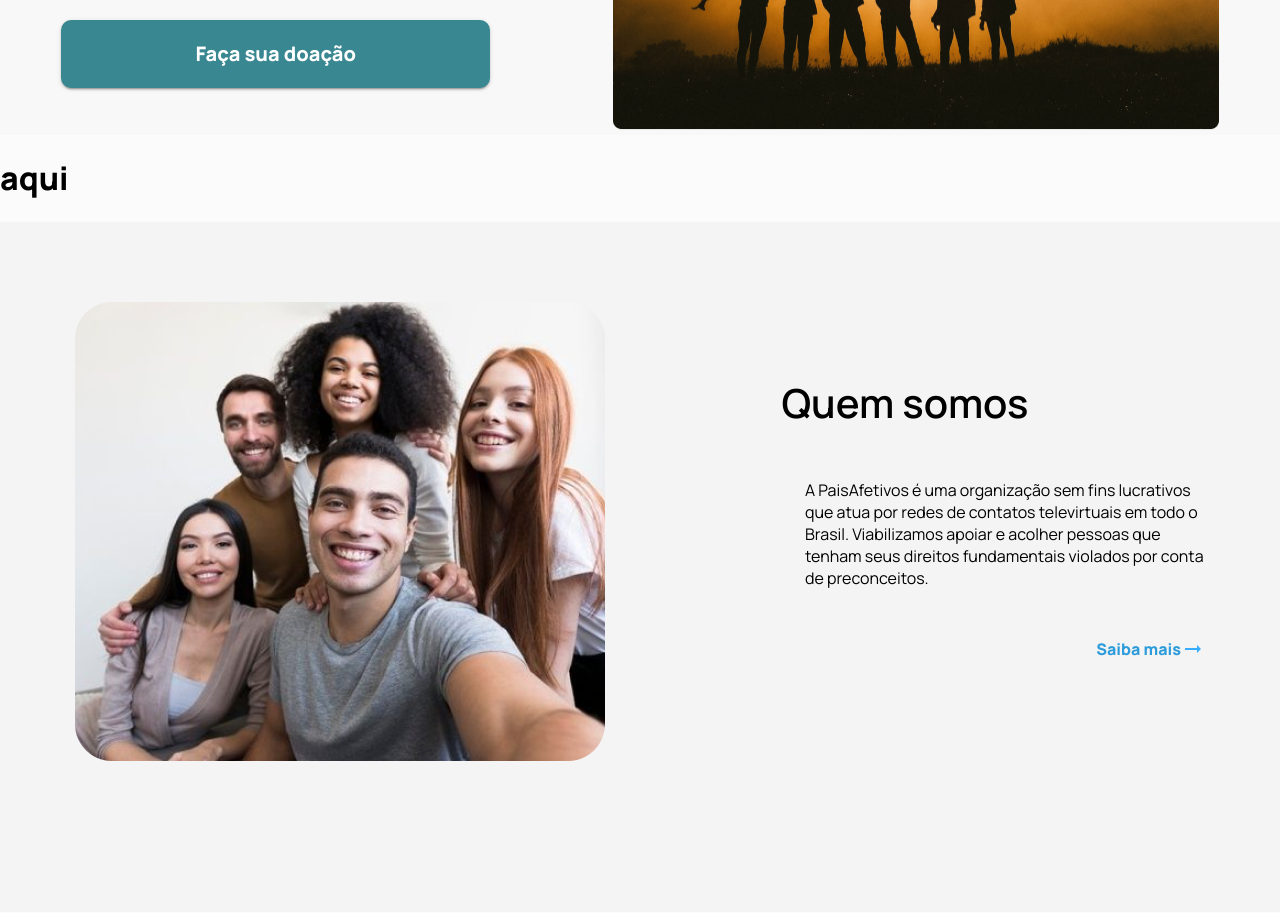
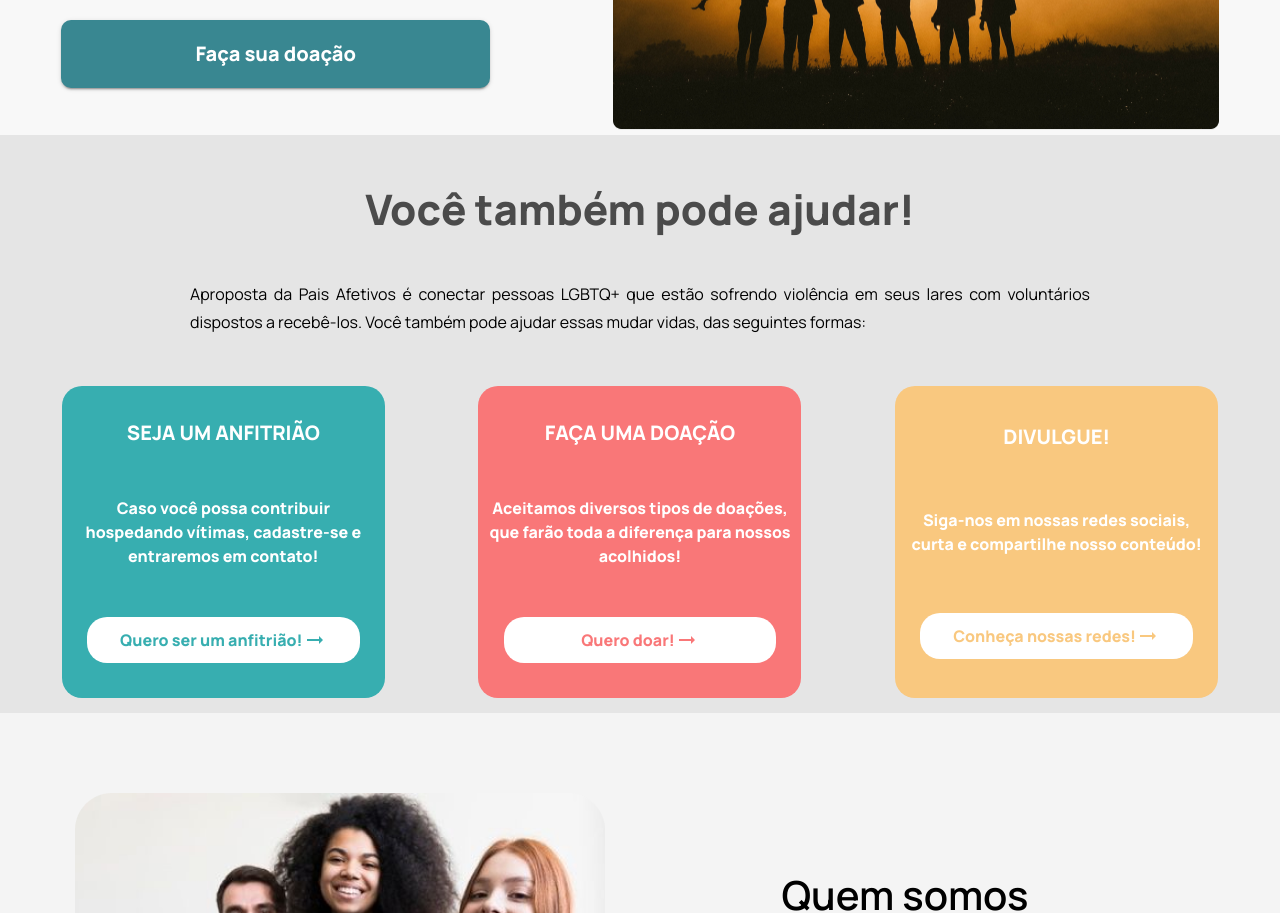
Before and after one commit to GrupoCPB/paisafetivos-web-frontend, a React (Create React App) app: page / in a window 1280 px wide. Shown: the part 500-1413 px from the top of the page. Built offline with nearby package versions, Linux system fonts and the light colour scheme.

Commit message:
add: seção 'você tambem pode ajudar'

```diff
--- a/src/components/Home/SectionDonation/index.jsx
+++ b/src/components/Home/SectionDonation/index.jsx
@@ -2,6 +2,7 @@ import React from "react";
 import Box from '@mui/material/Box';
 import donateImg from "assets/connectando-pessoas.png";
 import * as style from "./styled";
+import { H1, P, ButtonDonation, Img } from "./styled";
 
 export function SectionDonation() {
   return (
@@ -14,32 +15,32 @@ export function SectionDonation() {
           variant="div"
           sx={ style.sectionLefth }
         >
-          <style.H1
+          <H1
             variant="h1"
           >
             Acolhemos pessoas <style.Strong>LGBTQ+</style.Strong> em situação de vulnerabilidade.
-          </style.H1>
-          <style.P>
+          </H1>
+          <P>
             Atuamos desde 2009 acolhendo pessoas LGBTQ+ que são vítimas de
             violência. Nos ajude a transformar a vida dessas pessoas.
-          </style.P>
-          <style.ButtonDonation
+          </P>
+          <ButtonDonation
             variant="contained"
             sx={ style.buttonFull }
           >
             Faça sua doação
-          </style.ButtonDonation>
-          <style.ButtonDonation
+          </ButtonDonation>
+          <ButtonDonation
             variant="contained"
             sx={ style.buttonResponsive }
           >
             Doação
-          </style.ButtonDonation>
+          </ButtonDonation>
         </Box>
         <Box
           sx={{ display: { xs: "none", md: "block" } }}
         >
-          <style.Img src={ donateImg } alt="pessoas ao por do sol"></style.Img>
+          <Img src={ donateImg } alt="pessoas ao por do sol"></Img>
         </Box>
       </Box>
   );
--- a/src/components/Home/SectionHelpToo/index.jsx
+++ b/src/components/Home/SectionHelpToo/index.jsx
@@ -1,5 +1,69 @@
+import React from "react";
+import Box from '@mui/material/Box';
+import ArrowRightAltIcon from '@mui/icons-material/ArrowRightAlt';
+import * as style from './style';
+import { H2, H4, PCard, PBody, ButtonCard } from './style';
+
+
 export function SectionHelpToo() {
   return(
-    <h1>aqui</h1>
+    <Box
+      display="flex"
+      flexDirection="column"
+      alignItems="center"
+      bgcolor="#E5E5E5"
+      padding="15px"
+    >
+      <H2 variant="h2">Você também pode ajudar!</H2>
+      <PBody>Aproposta da Pais Afetivos é conectar pessoas LGBTQ+ que estão sofrendo violência em seus lares com voluntários dispostos a recebê-los. Você também pode ajudar essas mudar vidas, das seguintes formas: </PBody>
+      <Box
+        display="flex"
+        justifyContent="space-around"
+        sx={ style.sectionBotton }
+      >
+        <Box
+          backgroundColor="#37AEB0"
+          sx={ style.card }
+        >
+          <H4 variant="h4" >SEJA UM ANFITRIÃO</H4>
+          <PCard variant="body1">Caso você possa contribuir hospedando  vítimas, cadastre-se e entraremos em contato!</PCard>
+          <ButtonCard
+            style={ { color: "#37AEB0" } }
+            href="/"
+          >
+            Quero ser um anfitrião!
+            <ArrowRightAltIcon />
+          </ButtonCard>
+        </Box>
+        <Box
+          backgroundColor="#F97778"
+          sx={ style.card }
+        >
+          <H4 variant="h4" >FAÇA UMA DOAÇÃO</H4>
+          <PCard variant="body1">Aceitamos diversos tipos de doações, que farão toda a diferença para nossos acolhidos!</PCard>
+          <ButtonCard
+            style={ { color: "#F97778" } }
+            href="/"
+          >
+            Quero doar!
+            <ArrowRightAltIcon />
+          </ButtonCard>
+        </Box>
+        <Box
+          backgroundColor="#F9C87F"
+          sx={ style.card }
+        >
+        <H4 variant="h4">DIVULGUE!</H4>
+          <PCard variant="body1">Siga-nos em nossas redes sociais, curta e compartilhe nosso conteúdo! </PCard>
+          <ButtonCard
+            style={ { color: "#F9C87F" } }
+            href="/"
+          >
+            Conheça nossas redes!
+            <ArrowRightAltIcon />
+          </ButtonCard>
+        </Box>
+      </Box>
+    </Box>
   );
 }
--- a/src/components/Home/SectionHelpToo/style.jsx
+++ b/src/components/Home/SectionHelpToo/style.jsx
@@ -0,0 +1,66 @@
+import Typography from '@mui/material/Typography';
+import styled from "styled-components";
+
+export const H2 = styled(Typography)`
+  margin-top: 34px;
+  font-size: 42px;
+  font-weight: 800;
+  text-align: center;
+  color: #4B4B4B;
+`;
+
+export const PBody = styled(Typography)`
+  margin-top: 46px;
+  font-size: 16px;
+  font-weight: 500;
+  line-height: 28px;
+  text-align: justify;
+  max-width: 900px;
+`;
+
+export const H4 = styled(Typography)`
+  font-size: 20px;
+  font-weight: 800;
+`;
+
+export const PCard = styled(Typography)`
+  font-size: 16px;
+  font-weight: 700;
+  line-height: 24px;
+  text-align: center;
+`;
+
+export const ButtonCard = styled.a`
+  background-color: #FFFFFF;
+  font-weight: 800;
+  font-size: 16px;
+  border-radius: 20px;
+  width: 90%;
+  height: 46px;
+  border: none;
+  display: flex;
+  justify-content: center;
+  align-items: center;
+  text-decoration: none;
+`;
+
+export const sectionBotton = {
+  display: "flex",
+  flexDirection: { xs: "column", sm: "column", md: "row" } ,
+  justifyContent: { sm: "space-between", md: "space-around" },
+  alignItems: {sm: "center"},
+  width: "100%",
+}
+
+export const card = {
+  mt: "50px",
+  color: "#FFFFFF",
+  width: { sm: "80%", md: "303px"},
+  height: {xs:"200px" ,sm: "200px", md: "292px"},
+  borderRadius: "20px",
+  display: "flex",
+  flexDirection: "column",
+  alignItems: "center",
+  justifyContent: "space-around",
+  padding: "10px",
+}
```
